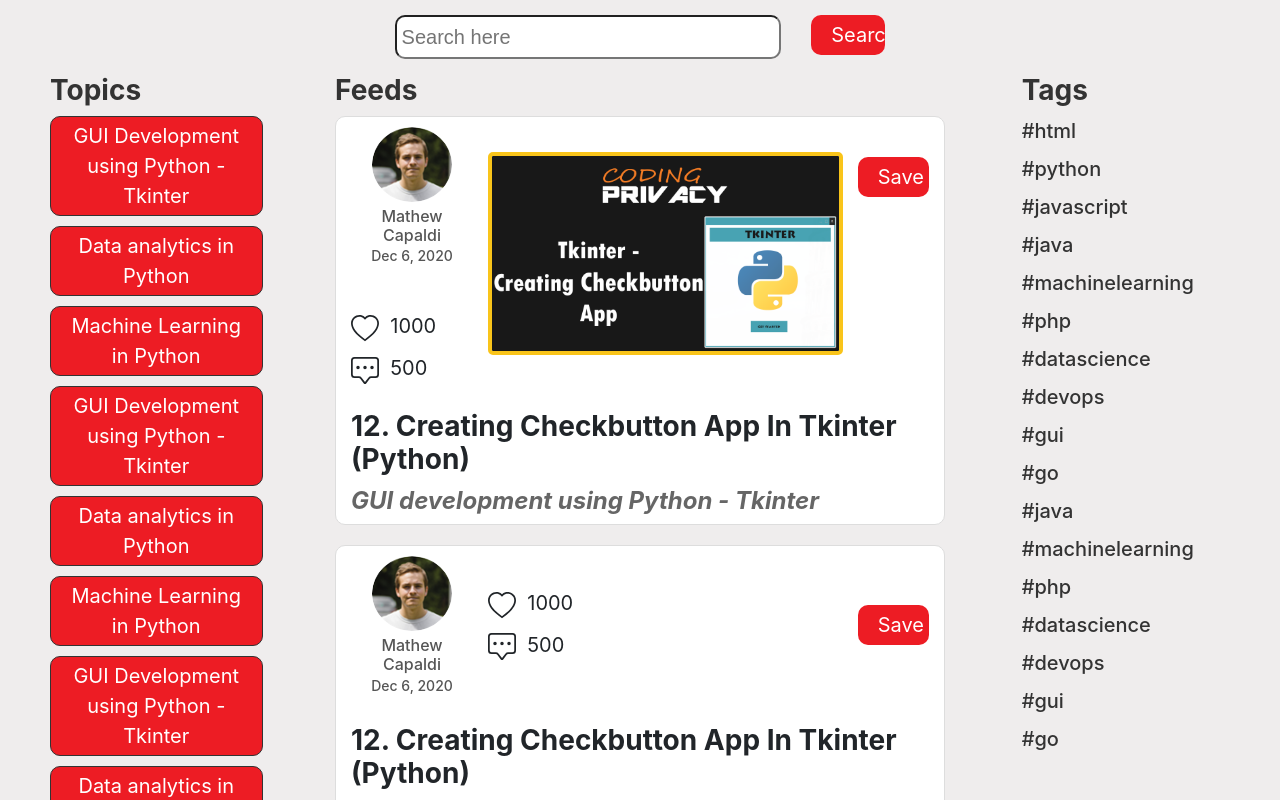
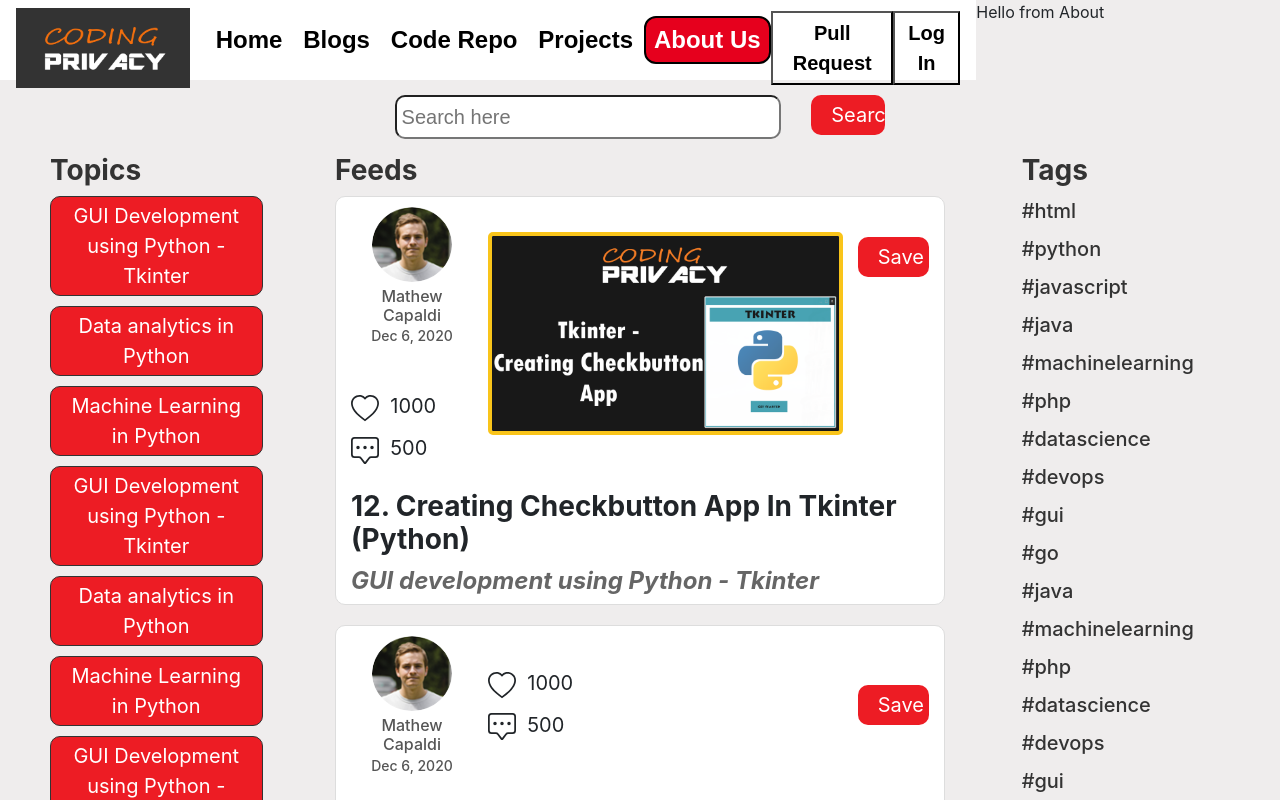
Before and after one commit to codingprivacy/CodingPrivacy-2.0, a React (Create React App) app: page /about in a window 1280 px wide. Shown: the top 800 px of the page. Built offline with nearby package versions, Linux system fonts and the light colour scheme.

Commit message:
Added Navbar feature

```diff
--- a/src/App.jsx
+++ b/src/App.jsx
@@ -4,12 +4,27 @@ import Feeds from './apps/homepage/components/feeds/Feeds';
 import Tags from './apps/homepage/components/Tags';
 import SearchBar from './apps/homepage/components/SearchBar';
 import Topics from './apps/homepage/components/Topics';
+import { BrowserRouter as Router, Route, Switch } from 'react-router-dom';
+import NavBar from './components/Navbar';
+// import menu from './components/Navbar/MenuList';
+import Home from './components/Home';
+import About from './components/About';
 
 const React = require('react');
 
 const App = () => (
   <div className="App">
     <Container fluid className="appContainer">
+      <Row>
+        <Router>
+        <NavBar />
+        <Switch>
+          {/* { menu.map((item) => <Route exact={item.exact} path={item.path} component={}/>) } */}
+          <Route exact path="/" component={Home} />
+          <Route path="/about" component={About} />
+        </Switch>
+      </Router>
+      </Row>
       <Row>
         <SearchBar />
       </Row>
--- a/src/App.scss
+++ b/src/App.scss
@@ -0,0 +1,4 @@
+* {
+    padding: 0;
+    margin: 0;
+}
--- /dev/null
+++ b/src/components/About.jsx
@@ -0,0 +1,9 @@
+import React from 'react';
+
+const About = () => (
+  <div>
+    Hello from About
+  </div>
+);
+
+export default About;
--- /dev/null
+++ b/src/components/Home.jsx
@@ -0,0 +1,9 @@
+import React from 'react';
+
+const Home = () => (
+  <div>
+    Hello from Home
+  </div>
+);
+
+export default Home;
--- /dev/null
+++ b/src/components/Navbar/MenuList.js
@@ -0,0 +1,29 @@
+const menu = [
+  {
+    name: 'Home',
+    url: '/',
+    exact: true,
+  },
+  {
+    name: 'Blogs',
+    url: '/blogs',
+    exact: false,
+  },
+  {
+    name: 'Code Repo',
+    url: '/coderepo',
+    exact: false,
+  },
+  {
+    name: 'Projects',
+    url: '/projects',
+    exact: false,
+  },
+  {
+    name: 'About Us',
+    url: '/about',
+    exact: false,
+  },
+];
+
+export default menu;
--- a/src/components/Navbar/index.jsx
+++ b/src/components/Navbar/index.jsx
@@ -0,0 +1,31 @@
+import './style.scss';
+import React, { useState } from 'react';
+import { NavLink } from 'react-router-dom';
+import { FaBars, FaTimes } from 'react-icons/fa';
+import menu from './MenuList';
+import logo from './assets/images/logo.png';
+
+const NavBar = () => {
+  const [hamburgerClick, setHamburgerClick] = useState(false);
+  const handleHambuger = () => setHamburgerClick(!hamburgerClick);
+  const closeSidebar = () => setHamburgerClick(false);
+  return (
+    <nav className="navbar">
+      <div className="logo-wrapper">
+        <img src={logo} alt="logo" />
+      </div>
+      <div className="hamburger-icon" onClick={handleHambuger} role="none">
+        { hamburgerClick ? <FaTimes /> : <FaBars /> }
+      </div>
+      <ul className={hamburgerClick ? 'nav-menu active' : 'nav-menu'}>
+        {menu.map((item) => (<NavLink className="nav-link" to={item.url} exact={item.exact} activeClassName="nav-link-active" onClick={closeSidebar}>{item.name}</NavLink>))}
+      </ul>
+      <div className={hamburgerClick ? 'btn-menu active' : 'btn-menu'}>
+        <button type="button">Pull Request</button>
+        <button type="button">Log In</button>
+      </div>
+    </nav>
+  );
+};
+
+export default NavBar;
--- /dev/null
+++ b/src/components/Navbar/style.scss
@@ -0,0 +1,147 @@
+$navBarBg: #ffffff;
+$menuItemBgActive: #e6001d;
+$menuItemFg: #000000;
+$menuItemFgActive: #ffffff;
+$menuItemBorderRadius: 12px;
+$menuFont: sans-serif;
+$menuFontSize: 24px;
+
+
+.navbar {
+    height: 10vh;
+    display: flex;
+    justify-content: space-between;
+    align-items: center;
+    position: sticky;
+    top: 0;
+    z-index: 999;
+    background-color: $navBarBg;
+    font-family: $menuFont;
+    font-size: $menuFontSize;
+    font-weight: bolder;
+}
+
+.logo-wrapper {
+    flex: 1;
+    height: inherit;
+    img {
+        height: 100%;
+        background-color: #333333;
+    }
+}
+
+.nav-menu {
+    flex: 3;
+    display: flex;
+    justify-content: space-evenly;
+    align-items: center;
+    list-style: none;
+}
+
+.nav-link {
+    text-align: center;
+    text-decoration: none;
+    padding: 0.25rem 0.5rem 0.25rem 0.5rem;
+    color: $menuItemFg;
+    border: 2px solid transparent;
+    cursor: pointer;
+    &:hover {
+        background-color: $menuItemBgActive;
+        color: $menuItemFgActive;
+        border: 2px solid black;
+        border-radius: $menuItemBorderRadius;
+    }
+}
+
+.nav-link-active {
+    background-color: $menuItemBgActive;
+    color: $menuItemFgActive;
+    border: 2px solid black;
+    border-radius: $menuItemBorderRadius;
+}
+
+
+.btn-menu {
+    flex: 1;
+    display: flex;
+    justify-content: space-around;
+
+    button {
+        font: inherit;
+        font-size: 20px;
+        background-color: inherit;
+        padding: 5px;
+
+        &:hover {
+            background-color: $menuItemBgActive;
+            color: $menuItemFgActive;
+        }
+    }
+
+}
+
+.hamburger-icon {
+    display: none;
+}
+
+
+@mixin sidebar-menu {
+    display: flex;
+    flex-direction: column;
+    align-items: center;
+    width: 100%;
+    position: absolute;
+    left: -100%;
+    opacity: 1;
+    transition: all 0.5s ease;
+}
+
+@mixin sidebar-menu-active {
+    background: $navBarBg;
+    left: 0;
+    opacity: 1;
+    transition: all 0.6s ease;
+    z-index: 1;
+}
+
+@media screen and (max-width: 960px) {
+    .hamburger-icon {
+        display: block;
+        position: absolute;
+        top: 0;
+        right: 0;
+        transform: translate(-100%, 60%);
+        font-size: 2rem;
+    }
+
+    .nav-menu {
+        @include sidebar-menu();
+        justify-content: space-evenly;
+        height: 50vh;
+        top: 10vh;
+    }
+
+    .nav-menu.active {
+        @include sidebar-menu-active();
+    }
+
+    .nav-link {
+        text-align: center;
+        padding: 0.25em 0.5em 0.25em 0.5em;
+        display: table;
+    }
+
+    .btn-menu {
+        @include sidebar-menu();
+        justify-content: flex-start;
+        height: 40vh;
+        top: 60vh;
+    }
+    .btn-menu.active {
+        @include sidebar-menu-active();
+
+        button {
+            margin: 1rem 0 1rem 0;
+        }
+    }
+}
```
Also changed, not shown: package.json (+7 -0 lines), public/logo.png (deleted), src/components/Navbar/assets/images/logo.png (added).
